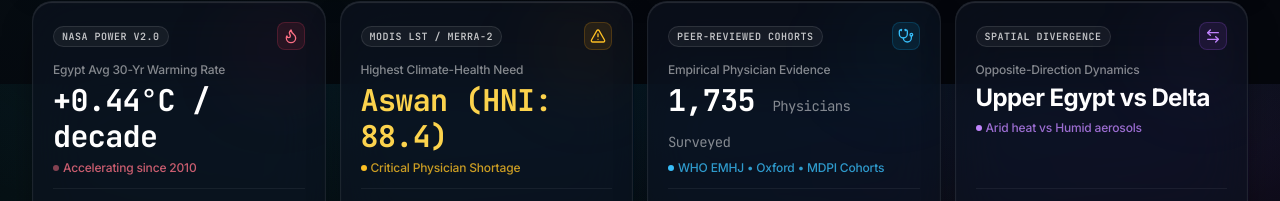
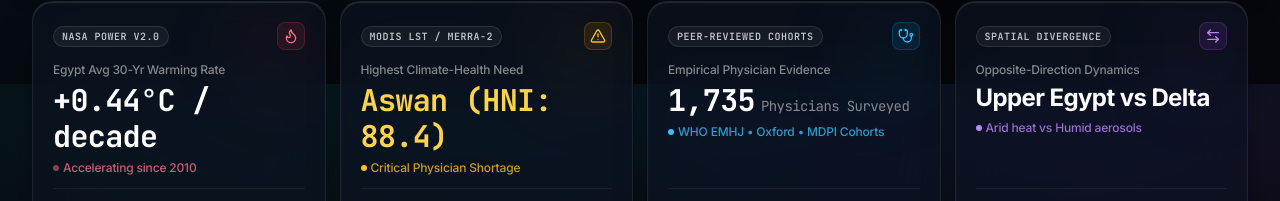
Before and after one commit to muhammadsaid16/Terramed-Pulse, a React (Vite) app: page / in a window 1280 px wide. Shown: the part 716-917 px from the top of the page. Built offline with nearby package versions, Linux system fonts and the light colour scheme; no server answers.

Commit message:
fix(kpi): preserve baseline 1,735 literature cohort and show local submissions as supplemental live badge

```diff
--- a/src/components/KpiStrip.jsx
+++ b/src/components/KpiStrip.jsx
@@ -43,9 +43,15 @@ const KPIS = [
     labelKey: 'kpiTotalDoctorsLabel',
     valueClass: 'text-3xl font-bold tracking-tight text-white telemetry-mono',
     Value: ({ t, reportsCount }) => (
-      <>
-        {reportsCount && reportsCount > 0 ? reportsCount : '1,735'} <span className="text-sm font-normal text-white/50">{t.kpiTotalDoctors}</span>
-      </>
+      <div className="flex flex-wrap items-baseline gap-1.5">
+        <span>1,735</span>
+        <span className="text-sm font-normal text-white/50">{t.kpiTotalDoctors}</span>
+        {reportsCount > 0 && (
+          <span className="text-[10px] font-sans font-medium text-sky-300 bg-sky-500/15 border border-sky-400/30 px-2 py-0.5 rounded-full inline-flex items-center gap-1">
+            +{reportsCount} {t.kpiLiveBadge}
+          </span>
+        )}
+      </div>
     ),
     dotClass: 'inline-block w-1.5 h-1.5 rounded-full bg-sky-400',
     subClass: 'text-xs text-sky-400/80 mt-1.5 font-medium flex items-center gap-1',
```
Also changed, not shown: src/lib/translations.js.
